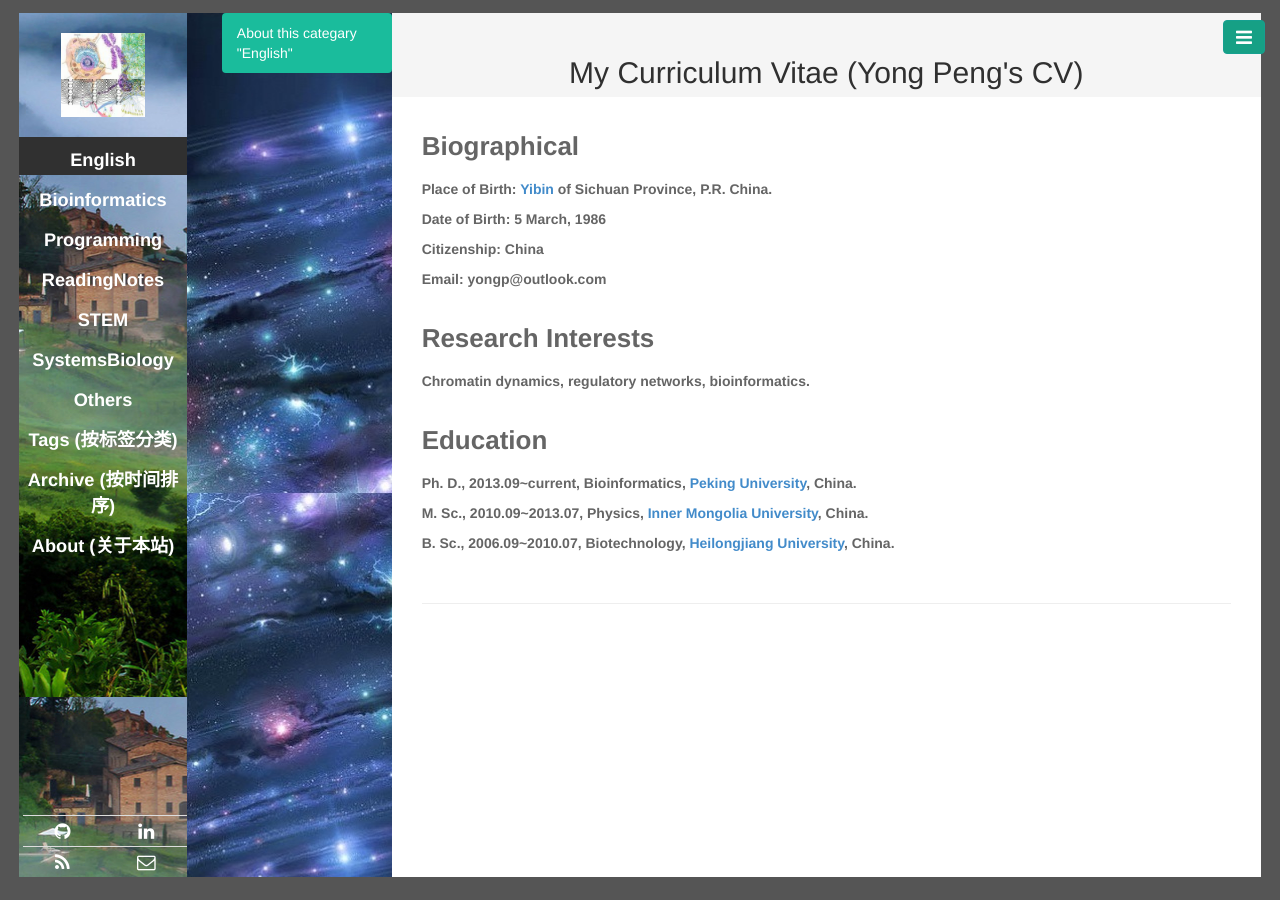
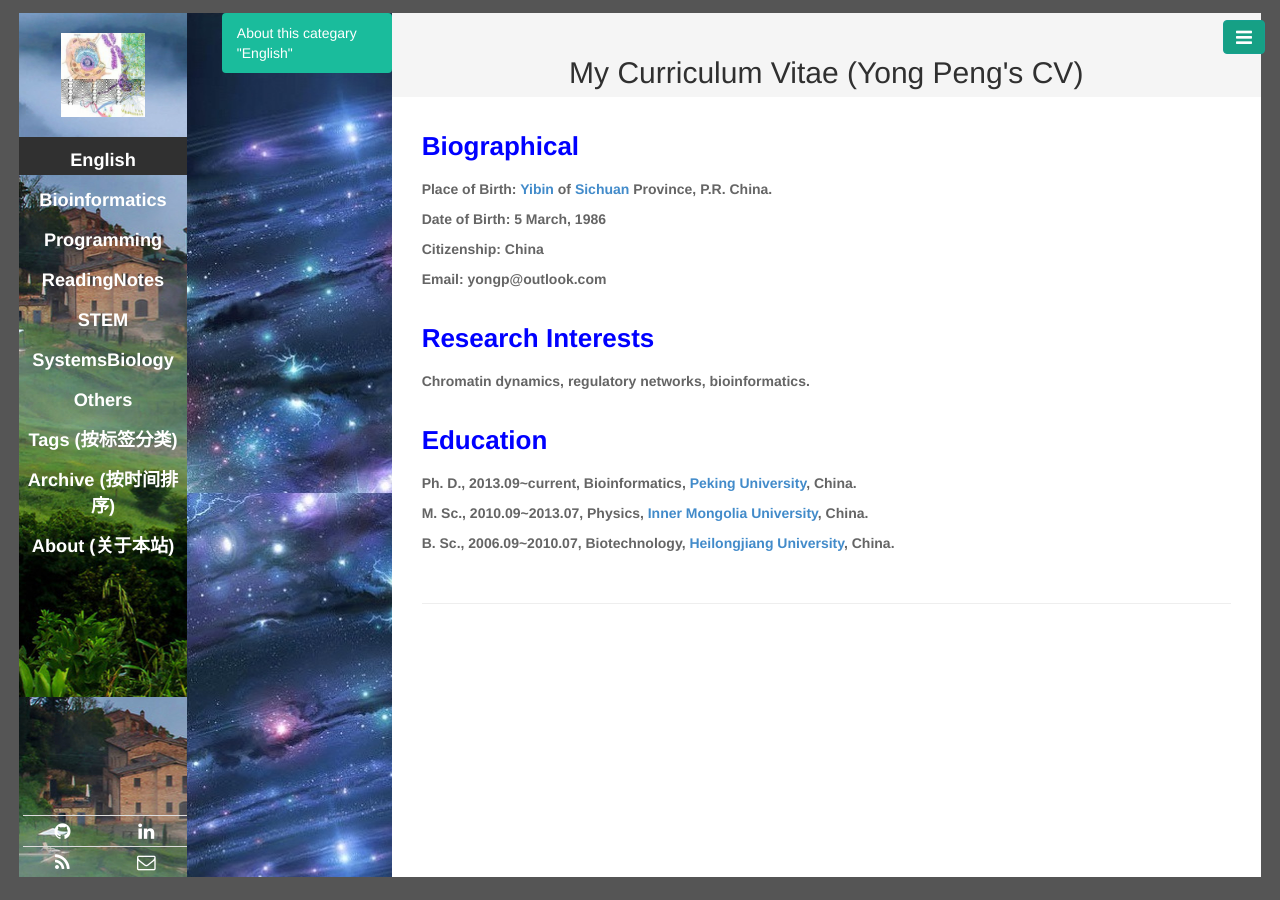
Before and after one commit to CTLife/CTLife.github.io, a Jekyll site: the page built from yongpeng.html, in a window 1280 px wide. Built offline with Jekyll 4.4.1, drawn with Linux system fonts in a browser that asks for light colours; Markdown is read by kramdown in place of the engine named in the settings; some of the changed lines change nothing that is shown.

Commit message:
Update yongpeng.html

```diff
--- a/yongpeng.html
+++ b/yongpeng.html
@@ -4,16 +4,16 @@ title: My Curriculum Vitae (Yong Peng's CV)
 titlename: Yong Peng CV
 ---
 
-<h3><b>Biographical</b></h3>
-<p><b> Place of Birth: <a href="https://en.wikipedia.org/wiki/Yibin"> Yibin </a> of Sichuan Province, P.R. China.</b></p>
+<h3 style = "color:blue"><b>Biographical</b></h3>
+<p><b> Place of Birth: <a href="https://en.wikipedia.org/wiki/Yibin"> Yibin </a> of <a href="https://en.wikipedia.org/wiki/Sichuan">Sichuan</a> Province, P.R. China.</b></p>
 <p><b> Date of Birth: 5 March, 1986 </b></p>
 <p><b> Citizenship: China </b></p>
 <p><b> Email: yongp@outlook.com </b></p>
 
-<h3><b>Research Interests</b></h3>
+<h3><b style = "color:blue">Research Interests</b></h3>
 <p><b> Chromatin dynamics, regulatory networks, bioinformatics.</b></p>
 
-<h3><b>Education</b></h3>
+<h3><b style = "color:blue">Education</b></h3>
 <p><b> Ph. D., 2013.09~current, Bioinformatics, <a href="https://en.wikipedia.org/wiki/Peking_University">Peking University</a>, China. </b></p>
 <p><b> M. Sc., 2010.09~2013.07, Physics, <a href="https://en.wikipedia.org/wiki/Heilongjiang_University">Inner Mongolia University</a>, China. </b></p>
 <p><b> B. Sc., 2006.09~2010.07, Biotechnology, <a href="https://en.wikipedia.org/wiki/Heilongjiang_University">Heilongjiang University</a>, China. </b></p>
```
